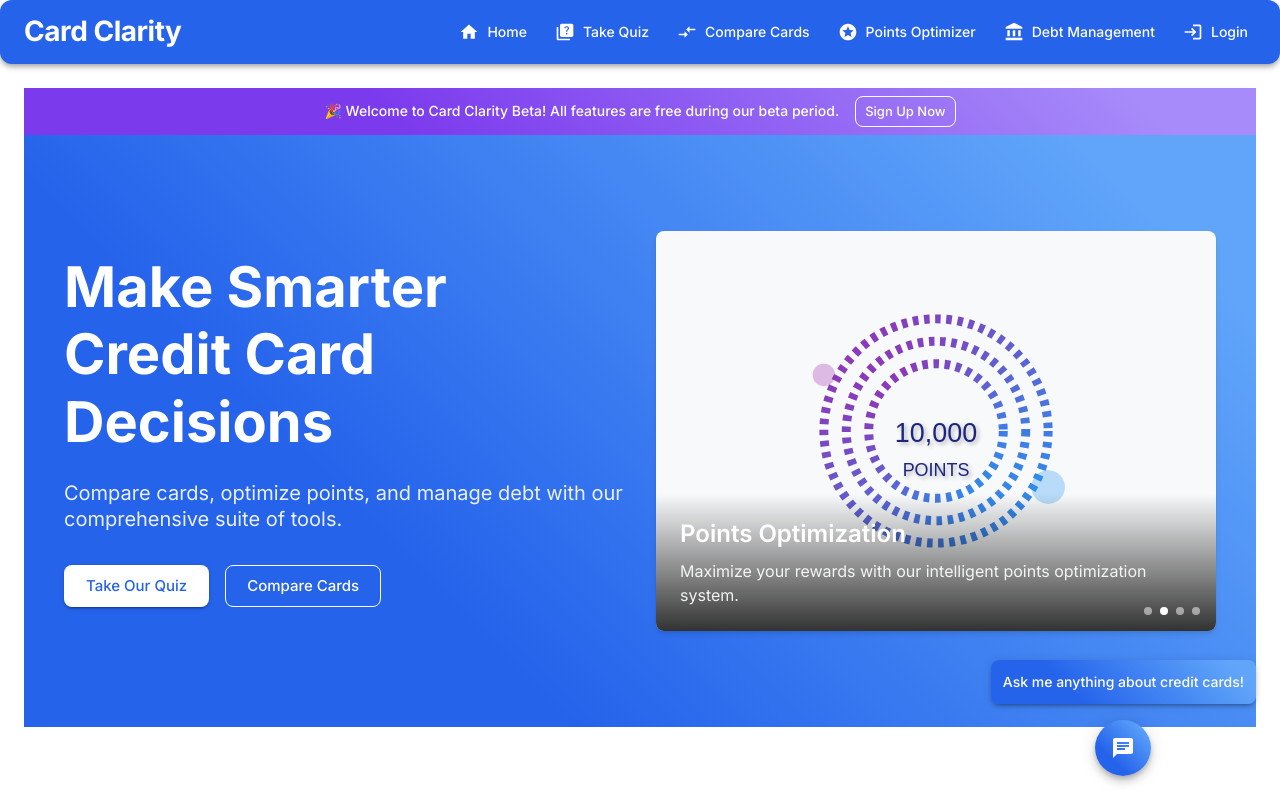
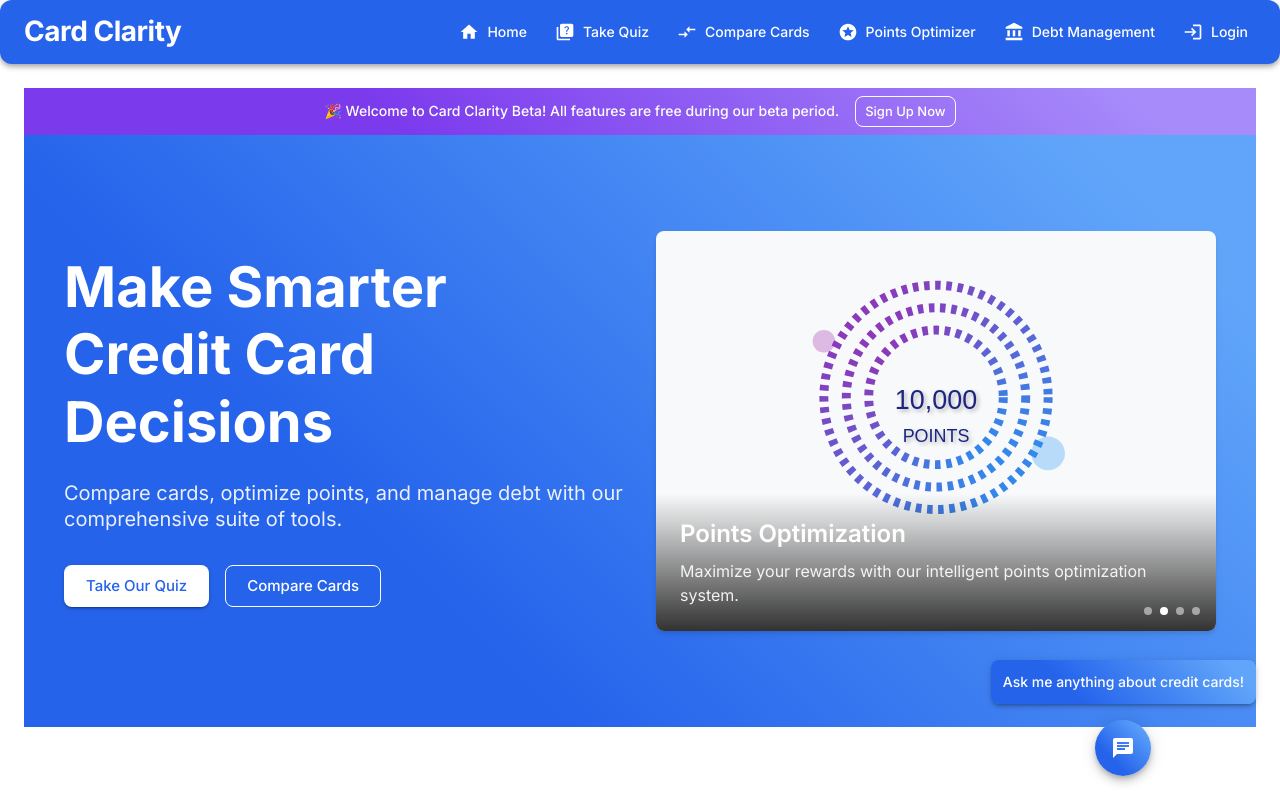
Before and after one commit to nickjackson801/card-clarity, a React (Vite) app: page / in a window 1280 px wide. Shown: the top 800 px of the page. Built offline with nearby package versions, Linux system fonts and the light colour scheme.

Commit message:
Adjust Points Optimization illustration position

```diff
--- a/src/components/FeatureSlideshow.tsx
+++ b/src/components/FeatureSlideshow.tsx
@@ -53,27 +53,27 @@ const slides: Slide[] = [
           </filter>
         </defs>
         {/* Animated Points Circles */}
-        <circle cx="200" cy="150" r="100" stroke="url(#pointsGradient)" strokeWidth="8" fill="none" strokeDasharray="5,5">
+        <circle cx="200" cy="120" r="100" stroke="url(#pointsGradient)" strokeWidth="8" fill="none" strokeDasharray="5,5">
           <animate attributeName="strokeDashoffset" from="0" to="10" dur="2s" repeatCount="indefinite" />
         </circle>
-        <circle cx="200" cy="150" r="80" stroke="url(#pointsGradient)" strokeWidth="8" fill="none" strokeDasharray="5,5">
+        <circle cx="200" cy="120" r="80" stroke="url(#pointsGradient)" strokeWidth="8" fill="none" strokeDasharray="5,5">
           <animate attributeName="strokeDashoffset" from="10" to="0" dur="2s" repeatCount="indefinite" />
         </circle>
-        <circle cx="200" cy="150" r="60" stroke="url(#pointsGradient)" strokeWidth="8" fill="none" strokeDasharray="5,5">
+        <circle cx="200" cy="120" r="60" stroke="url(#pointsGradient)" strokeWidth="8" fill="none" strokeDasharray="5,5">
           <animate attributeName="strokeDashoffset" from="0" to="10" dur="2s" repeatCount="indefinite" />
         </circle>
         {/* Points Text with Shadow */}
-        <text x="200" y="160" textAnchor="middle" fill="#1a237e" fontSize="24" fontFamily="Arial" filter="url(#shadow)">
+        <text x="200" y="130" textAnchor="middle" fill="#1a237e" fontSize="24" fontFamily="Arial" filter="url(#shadow)">
           10,000
         </text>
-        <text x="200" y="190" textAnchor="middle" fill="#1a237e" fontSize="16" fontFamily="Arial" filter="url(#shadow)">
+        <text x="200" y="160" textAnchor="middle" fill="#1a237e" fontSize="16" fontFamily="Arial" filter="url(#shadow)">
           POINTS
         </text>
         {/* Decorative Elements */}
-        <circle cx="100" cy="100" r="10" fill="#9C27B0" opacity="0.3">
+        <circle cx="100" cy="70" r="10" fill="#9C27B0" opacity="0.3">
           <animate attributeName="r" from="8" to="12" dur="1s" repeatCount="indefinite" />
         </circle>
-        <circle cx="300" cy="200" r="15" fill="#2196F3" opacity="0.3">
+        <circle cx="300" cy="170" r="15" fill="#2196F3" opacity="0.3">
           <animate attributeName="r" from="12" to="18" dur="1s" repeatCount="indefinite" />
         </circle>
       </svg>
```
